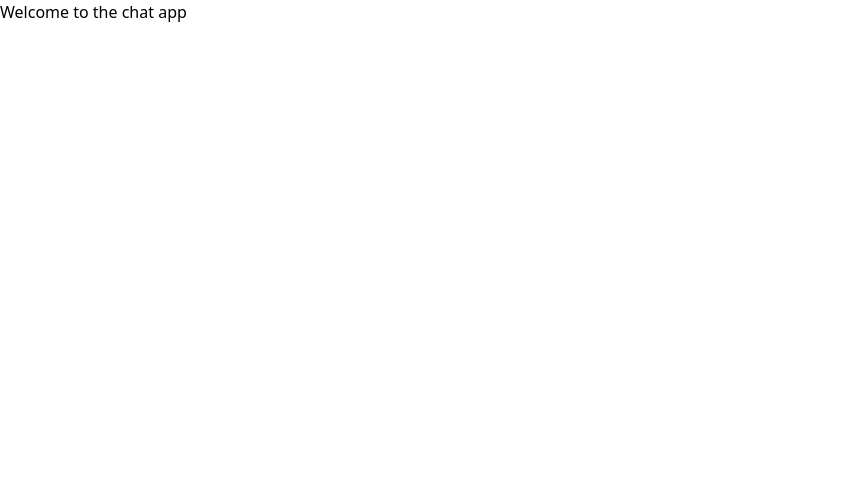
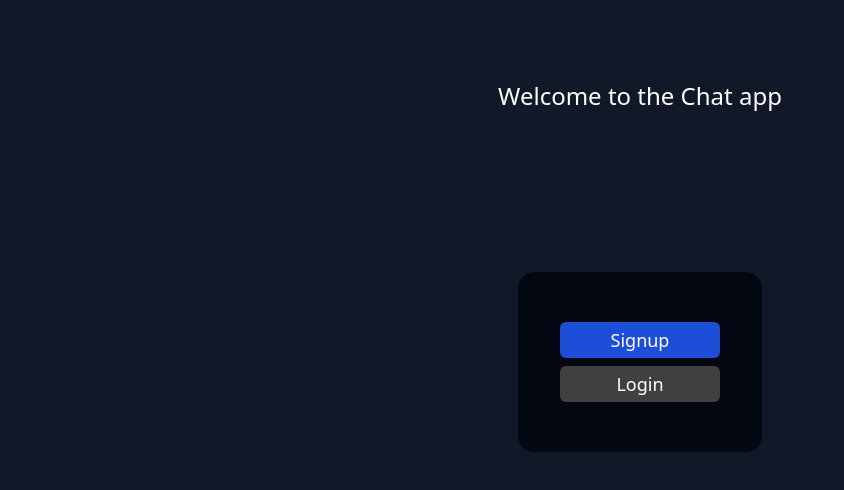
Before and after one commit to SammarJuneja/ChatAppSvelte, a SvelteKit app: page / in a window 1280 px wide. Shown: the top 490 px of the page, without its empty margins (0-844 px from the left). Built offline with nearby package versions, Linux system fonts and the light colour scheme.

Commit message:
Created welcome page

```diff
--- /dev/null
+++ b/src/lib/+Login.svelte
@@ -0,0 +1,15 @@
+<script>
+
+</script>
+
+<div class="bg-gray-900 grid h-96">
+    <h1 class="text-white text-2xl flex items-center justify-center mt-10">Welcome to the Chat app</h1>
+    <div class="mt-20 border-2 mb-10 p-10 rounded-2xl border-gray-950 bg-gray-950 text-white text-lg mx-auto">
+        <button class="bg-blue-700 my-2 py-1 flex items-center justify-center w-40 rounded-md">
+            <h3>Signup</h3>
+        </button>
+        <button class="bg-neutral-700 my-2 py-1 flex items-center justify-center w-40 rounded-md">
+            <h3>Login</h3>
+        </button>
+    </div>
+</div>
--- a/src/routes/+page.svelte
+++ b/src/routes/+page.svelte
@@ -1,7 +1,20 @@
-<script>
-import "../app.css"
+<script lang="ts">
+import "../app.css";
+import Login from "../lib/+Login.svelte";
+import Signup from "../lib/+Signup.svelte";
 </script>
 
-<slot />
 
-<h1>Welcome to the chat app</h1>
+<!-- <h1>Welcome to the chat app</h1> -->
+
+<div class="bg-gray-900 grid h-full pb-96">
+    <h1 class="text-white text-2xl flex items-center justify-center mt-20">Welcome to the Chat app</h1>
+    <div class="mt-40 border-2 mb-10 p-10 rounded-2xl border-gray-950 bg-gray-950 text-white text-lg mx-auto hover:p-12">
+        <button class="bg-blue-700 my-2 py-1 flex items-center justify-center w-40 rounded-md hover:p-2">
+            <h3>Signup</h3>
+        </button>
+        <button class="bg-neutral-700 my-2 py-1 flex items-center justify-center w-40 rounded-md hover:p-2">
+            <h3>Login</h3>
+        </button>
+    </div>
+</div>
```
Also changed, not shown: src/lib/+Signup.svelte (added).
